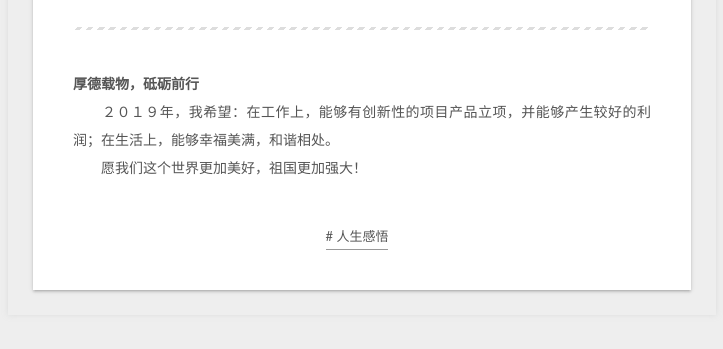
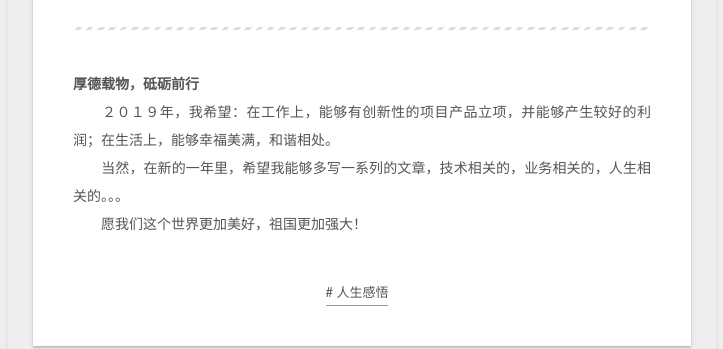
Before and after one commit to lalahome/lalahome.github.io, a plain HTML site: page 2018/12/17/MyFirst/index.html in a window 1280 px wide. Shown: the part 1290-1639 px from the top of the page, without its empty margins (404-1127 px from the left). Drawn offline with Linux system fonts and the light colour scheme.

Commit message:
Site updated: 2019-01-07 19:32:51

```diff
--- a/2018/12/17/MyFirst/index.html
+++ b/2018/12/17/MyFirst/index.html
@@ -87,7 +87,7 @@
 <meta property="og:site_name" content="LALA的Home">
 <meta property="og:description" content="一、工作 工作，一波三折，创业维艰　　从2013年毕业到现在，已经工作五年有余。从事业单位，国企，创业，再到 现在的公司，工作的第一圈算是结束了。接下来，是新的一圈的开始。　　2018年5月份，离开了KMKJ,在找合伙人的时候，遇到了ZZY，一个从华为出来创业的老前辈，从第一次见面到我正式决定加入XHL团队，大概半个多月的时间。然而，想象总是美好的，因为价值观，性格等方面的不合，在6个月后，我选择">
 <meta property="og:locale" content="zh-Hans">
-<meta property="og:updated_time" content="2019-01-07T11:20:33.314Z">
+<meta property="og:updated_time" content="2019-01-07T11:32:45.090Z">
 <meta name="twitter:card" content="summary">
 <meta name="twitter:title" content="2018年终总结暨2019年展望">
 <meta name="twitter:description" content="一、工作 工作，一波三折，创业维艰　　从2013年毕业到现在，已经工作五年有余。从事业单位，国企，创业，再到 现在的公司，工作的第一圈算是结束了。接下来，是新的一圈的开始。　　2018年5月份，离开了KMKJ,在找合伙人的时候，遇到了ZZY，一个从华为出来创业的老前辈，从第一次见面到我正式决定加入XHL团队，大概半个多月的时间。然而，想象总是美好的，因为价值观，性格等方面的不合，在6个月后，我选择">
@@ -357,7 +357,7 @@
 <h2 id="二、生活"><a href="#二、生活" class="headerlink" title="二、生活"></a>二、生活</h2><hr>
 <p><strong>生活，波澜不惊，负重前行。</strong><br>　　大多数人这一辈子，都摆脱不了凡尘俗世的纠缠，能够看破红尘，遁入空门的毕竟是少数，我也免不了俗，注定是一个凡人。<br>　　工作之余，带小孩逛逛动物园，爬爬山，成为了生活的主旋律，偶尔约几个兄弟伙吃吃火锅，打打麻将和篮球，也算是为这段主旋律注入了一段小插曲，让这原本单调的生活增色不少。<br>　　对于生活，没有太多说辞，但有一句话，却是让我领悟到了：既来之则安之！</p>
 <h2 id="三、２０１９新的展望"><a href="#三、２０１９新的展望" class="headerlink" title="三、２０１９新的展望"></a>三、２０１９新的展望</h2><hr>
-<p><strong>厚德载物，砥砺前行</strong><br>　　２０１９年，我希望：在工作上，能够有创新性的项目产品立项，并能够产生较好的利润；在生活上，能够幸福美满，和谐相处。<br>　　愿我们这个世界更加美好，祖国更加强大！</p>
+<p><strong>厚德载物，砥砺前行</strong><br>　　２０１９年，我希望：在工作上，能够有创新性的项目产品立项，并能够产生较好的利润；在生活上，能够幸福美满，和谐相处。<br>　　当然，在新的一年里，希望我能够多写一系列的文章，技术相关的，业务相关的，人生相关的。。。<br>　　愿我们这个世界更加美好，祖国更加强大！</p>
 
 
     </div>
```
Also changed, not shown: index.html (+1 -1 lines).
